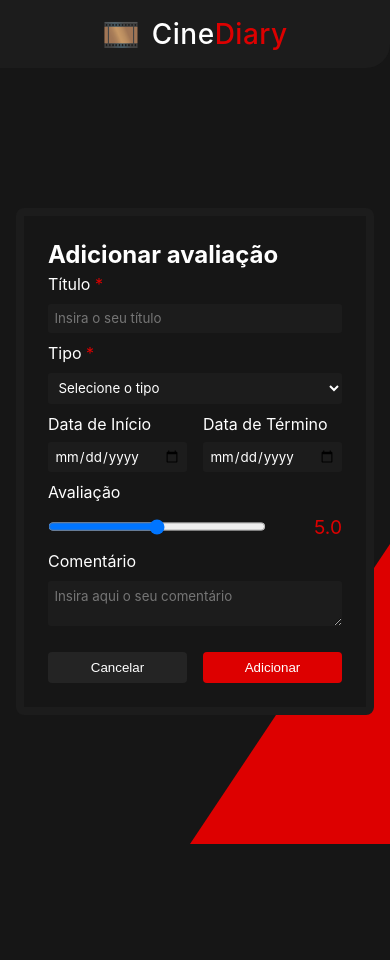
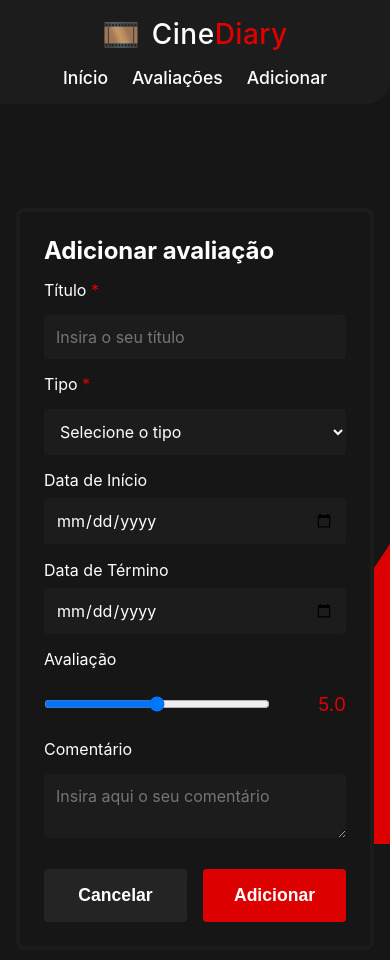
Before and after one commit to carlosrosen/CineDiary, a React (Vite) app in the folder CineDiary/: page /adicionar in a window 390 px wide. Shown: the top 960 px of the page. Before the commit the page ends 844 px from the top, so only its background shows below. Built offline with nearby package versions, Linux system fonts and the light colour scheme; no server answers.

Commit message:
feat: Implementa o ContextAPI para resolver os problemas de prop driling e o menu de navegação na logo

```diff
--- a/CineDiary/src/App.jsx
+++ b/CineDiary/src/App.jsx
@@ -2,9 +2,11 @@
 import PaginaInicial from './pages/PaginaInicial'
 import PaginaAvaliacoes from './pages/PaginaAvaliacoes'
 import PaginaCriarAvaliacao from './pages/PaginaCriarAvaliacao'
+import { AvaliacoesProvider } from './context/AvaliacoesContext'
 
 function App() {
   return (
+    <AvaliacoesProvider>
       <BrowserRouter>
         <Routes>
           <Route path="/" element={<PaginaInicial />} />
@@ -12,6 +14,7 @@
           <Route path="/adicionar" element={<PaginaCriarAvaliacao />} />
         </Routes>
       </BrowserRouter>
+    </AvaliacoesProvider>
   )
 }
 
--- a/CineDiary/src/components/FormAddAvaliacao.jsx
+++ b/CineDiary/src/components/FormAddAvaliacao.jsx
@@ -1,6 +1,7 @@
-import { useState } from "react";
+import { useState, useContext } from "react";
 import { useNavigate } from "react-router-dom";
 import { createAvaliacao } from "../services/api";
+import { AvaliacoesContext } from "../context/AvaliacoesContext";
 import "../styles/globalStyle.css";
 import "../styles/FormAddAvaliacao.css";
 
@@ -15,6 +16,7 @@
   const [comment, setComment] = useState("");
   const [isAdding, setIsAdding] = useState(false);
 
+  const { fetchAvaliacoes } = useContext(AvaliacoesContext);
   const navigate = useNavigate();
 
   const resetForm = () => {
@@ -65,10 +67,10 @@
 
     try {
       setIsAdding(true);
-      const response = await createAvaliacao(newFilm);
+      await createAvaliacao(newFilm);
       resetForm();
+      await fetchAvaliacoes();
       setIsAdding(false);
-      if(props.refresh) props.refresh();
       navigate('/avaliacoes');
     } catch (error) {
       console.error("Error adding movie or serie:", error);
--- a/CineDiary/src/components/Logo.jsx
+++ b/CineDiary/src/components/Logo.jsx
@@ -5,13 +5,21 @@
 
 function Logo() {
   return (
-    <Link to="/" className="logo-container">
+    <nav className="logo-nav-container">
+      <Link to="/" className="logo-brand">
         <p className="logo-icon">🎞️</p>
         <h1 className="logo-text">
           <span className="text-white">Cine</span>
           <span className="text-red">Diary</span>
         </h1>
       </Link>
+
+      <ul className="logo-nav-links">
+        <li><Link to="/">Início</Link></li>
+        <li><Link to="/avaliacoes">Avaliações</Link></li>
+        <li><Link to="/adicionar">Adicionar</Link></li>
+      </ul>
+    </nav>
   );
 }
 
--- a/CineDiary/src/components/ModalDelAvaliacao.jsx
+++ b/CineDiary/src/components/ModalDelAvaliacao.jsx
@@ -1,11 +1,14 @@
-import { useState } from "react";
+import { useState, useContext } from "react";
 import Modal from "react-modal";
 import { deleteAvaliacao } from "../services/api";
+import { AvaliacoesContext } from "../context/AvaliacoesContext";
 import "../styles/globalStyle.css";
 import "../styles/ModalDelAvaliacao.css";
 
 export const ModalDelAvaliacao = (props) => {
   const [isDeleting, setIsDeleting] = useState(false);
+
+  const { fetchAvaliacoes } = useContext(AvaliacoesContext);
 
   const handleDelete = async () => {
     if (!props.movieSerie || !props.movieSerie.id) {
@@ -16,8 +19,8 @@
     try {
       setIsDeleting(true);
       await deleteAvaliacao(props.movieSerie.id);
+      await fetchAvaliacoes();
       setIsDeleting(false);
-      props.refresh();
       props.setShowDeletarAvaliacao(false);
       if (props.setAlertTitle) {
         props.setAlertTitle("Sucesso");
--- a/CineDiary/src/components/ModalEditAvaliacao.jsx
+++ b/CineDiary/src/components/ModalEditAvaliacao.jsx
@@ -1,6 +1,7 @@
-import { useState, useEffect } from "react";
+import { useState, useEffect, useContext } from "react";
 import Modal from "react-modal";
 import { updateAvaliacao } from "../services/api";
+import { AvaliacoesContext } from "../context/AvaliacoesContext";
 import "../styles/globalStyle.css";
 import "../styles/ModalEditAvaliacao.css";
 
@@ -14,6 +15,7 @@
   const [rating, setRating] = useState(RATING_DEFAULT);
   const [comment, setComment] = useState("");
   const [isUpdating, setIsUpdating] = useState(false);
+  const { fetchAvaliacoes } = useContext(AvaliacoesContext);
 
   useEffect(() => {
     (() => {
@@ -70,12 +72,13 @@
     try {
       setIsUpdating(true);
       await updateAvaliacao(props.movieSerie.id, updatedFilm);
+      await fetchAvaliacoes();
       setIsUpdating(false);
-      props.refresh();
       props.setShowEditarAvaliacao(false);
     } catch {
       console.error('Erro ao editar avaliação')
       props.setMessageAlert('Erro ao editar avaliação');
+      setIsUpdating(false);
     }
   };
 
--- /dev/null
+++ b/CineDiary/src/context/AvaliacoesContext.jsx
@@ -0,0 +1,38 @@
+import { createContext, useState, useEffect } from "react";
+import { getAvaliacoes } from "../services/api";
+
+export const AvaliacoesContext = createContext();
+
+export const AvaliacoesProvider = ({ children }) => {
+  const [cards, setCards] = useState([]);
+  const [isRefreshing, setIsRefreshing] = useState(false);
+
+  const fetchAvaliacoes = async () => {
+    try {
+      setIsRefreshing(true);
+      const data = await getAvaliacoes();
+      setCards(data);
+      setIsRefreshing(false);
+    } catch (err) {
+      console.error(err);
+      setIsRefreshing(false);
+      throw err;
+    }
+  };
+
+  useEffect(() => {
+    fetchAvaliacoes();
+  }, []);
+
+  return (
+    <AvaliacoesContext.Provider
+      value={{
+        cards,
+        isRefreshing,
+        fetchAvaliacoes,
+      }}
+    >
+      {children}
+    </AvaliacoesContext.Provider>
+  );
+};
--- a/CineDiary/src/styles/FormAddAvaliacao.css
+++ b/CineDiary/src/styles/FormAddAvaliacao.css
@@ -3,33 +3,20 @@
     color: var(--white);
     display: flex;
     flex-direction: column;
-    padding: 2rem;
+    padding: 2.5rem;
     border-radius: 8px;
     border: 8px solid var(--gray-2);
-    gap: 5px;
-    width: 100%;
-    max-width: 500px;
+    gap: 15px;
+    width: 95%;
+    max-width: 650px;
     box-sizing: border-box;
     margin: 0;
-}
-
-@media (max-width: 600px) {
-    .add-movie-container {
-        padding: 1.5rem;
-        margin-top: 5rem;
-    }
-    .form-row {
-        flex-direction: column;
-    }
-    .button-group {
-        flex-direction: column;
-    }
 }
 
 .add-movie-form {
     display: flex;
     flex-direction: column;
-    gap: 10px;
+    gap: 15px;
 }
 
 .add-movie-form.hidden {
@@ -42,9 +29,12 @@
     background-color: var(--gray-2);
     color: var(--white);
     border: none;
-    border-radius: 3px;
-    padding: 0.40rem;
+    border-radius: 4px;
+    padding: 0.75rem;
     font-family: inherit;
+    font-size: 1rem;
+    width: 100%;
+    box-sizing: border-box;
 }
 
 .required-asterisk {
@@ -93,16 +83,19 @@
     flex: 1;
     color: var(--white);
     border: none;
-    padding: 0.5rem 1rem;
+    padding: 1rem 1.5rem;
+    font-size: 1.1rem;
+    font-weight: 600;
     cursor: pointer;
     margin-right: auto;
     margin-left: auto;
     border-radius: 4px;
-    transition: background-color 0.2s ease;
+    transition: background-color 0.2s ease, transform 0.1s ease;
 }
 
 .btn-cancel:hover {
     background-color: #333333;
+    transform: translateY(-2px);
 }
 
 .btn-submit {
@@ -110,16 +103,19 @@
     color: var(--white);
     flex: 1;
     border: none;
-    padding: 0.5rem 1rem;
+    padding: 1rem 1.5rem;
+    font-size: 1.1rem;
+    font-weight: 600;
     cursor: pointer;
     margin-right: auto;
     margin-left: auto;
     border-radius: 4px;
-    transition: background-color 0.2s ease;
+    transition: background-color 0.2s ease, transform 0.1s ease;
 }
 
 .btn-submit:hover {
     background-color: #FF1A1A;
+    transform: translateY(-2px);
 }
 
 .loading-container {
@@ -146,3 +142,15 @@
     0% { transform: rotate(0deg); }
     100% { transform: rotate(360deg); }
 }
+
+@media (max-width: 800px) {
+    .add-movie-container {
+        padding: 1.5rem;
+        margin-top: 5rem;
+        width: 100%;
+        border-width: 4px;
+    }
+    .form-row {
+        flex-direction: column;
+    }
+}
--- a/CineDiary/src/styles/Logo.css
+++ b/CineDiary/src/styles/Logo.css
@@ -1,16 +1,46 @@
-.logo-container {
+.logo-nav-container {
+  display: flex;
+  align-items: center;
+  justify-content: flex-start;
+  gap: 40px;
+  border-bottom-right-radius: 60px;
+  background-color: var(--gray-2);
+  width: fit-content;
+  padding: 20px 60px 20px 30px;
+}
+
+.logo-brand {
   display: flex;
   align-items: center;
   gap: 12px;
-  border-bottom-right-radius: 60px;
-  background-color: var(--gray-2);
-  width: fit-content;
-  padding: 20px 400px 20px 30px;
   text-decoration: none;
+}
+
+.logo-nav-links {
+  display: flex;
+  gap: 2rem;
+  list-style: none;
+  margin: 0;
+  padding: 0;
+}
+
+.logo-nav-links a {
+  text-decoration: none;
+  color: var(--white);
+  font-size: 1.1rem;
+  font-weight: 500;
+  transition: color 0.3s ease;
+  padding-bottom: 0.2rem;
+}
+
+.logo-nav-links a:hover {
+  color: var(--red);
+  border-bottom: 2px solid var(--red);
 }
 
 .logo-icon {
   font-size: 30px;
+  margin: 0;
 }
 
 .logo-text {
@@ -29,10 +59,16 @@
 }
 
 @media (max-width: 900px) {
-  .logo-container {
+  .logo-nav-container {
     padding: 16px 20px;
     width: 100%;
+    min-width: unset;
     border-bottom-right-radius: 24px;
     justify-content: center;
+    flex-direction: column;
+    gap: 15px;
+  }
+  .logo-nav-links {
+    gap: 1.5rem;
   }
 }
--- a/CineDiary/src/styles/ModalDelAvaliacao.css
+++ b/CineDiary/src/styles/ModalDelAvaliacao.css
@@ -82,36 +82,40 @@
     background-color: #222222;
     color: var(--white);
     border: none;
-    padding: 0.75rem 2rem;
+    padding: 1rem 1.5rem;
     cursor: pointer;
-    font-size: 1rem;
+    font-size: 1.1rem;
+    font-weight: 600;
     border-radius: 4px;
     flex: 1;
     max-width: 150px;
     text-align: center;
-    transition: background-color 0.2s ease;
+    transition: background-color 0.2s ease, transform 0.1s ease;
 }
 
 .btn-delete-cancel:hover {
     background-color: #333333;
+    transform: translateY(-2px);
 }
 
 .btn-delete-confirm {
     background-color: var(--red);
     color: var(--white);
     border: none;
-    padding: 0.75rem 2rem;
+    padding: 1rem 1.5rem;
     cursor: pointer;
-    font-size: 1rem;
+    font-size: 1.1rem;
+    font-weight: 600;
     border-radius: 4px;
     flex: 1;
     max-width: 150px;
     text-align: center;
-    transition: background-color 0.2s ease;
+    transition: background-color 0.2s ease, transform 0.1s ease;
 }
 
 .btn-delete-confirm:hover {
     background-color: #FF1A1A;
+    transform: translateY(-2px);
 }
 
 @keyframes spin {
--- a/CineDiary/src/styles/ModalEditAvaliacao.css
+++ b/CineDiary/src/styles/ModalEditAvaliacao.css
@@ -94,16 +94,19 @@
     flex: 1;
     color: var(--white);
     border: none;
-    padding: 0.5rem 1rem;
+    padding: 1rem 1.5rem;
+    font-size: 1.1rem;
+    font-weight: 600;
     cursor: pointer;
     margin-right: auto;
     margin-left: auto;
     border-radius: 4px;
-    transition: background-color 0.2s ease;
+    transition: background-color 0.2s ease, transform 0.1s ease;
 }
 
 .btn-cancel:hover {
     background-color: #333333;
+    transform: translateY(-2px);
 }
 
 .btn-save {
@@ -111,16 +114,19 @@
     color: var(--white);
     flex: 1;
     border: none;
-    padding: 0.5rem 1rem;
+    padding: 1rem 1.5rem;
+    font-size: 1.1rem;
+    font-weight: 600;
     cursor: pointer;
     margin-right: auto;
     margin-left: auto;
     border-radius: 4px;
-    transition: background-color 0.2s ease;
+    transition: background-color 0.2s ease, transform 0.1s ease;
 }
 
 .btn-save:hover {
     background-color: #FF1A1A;
+    transform: translateY(-2px);
 }
 
 .loading-container {
```
Also changed, not shown: CineDiary/src/pages/PaginaAvaliacoes.jsx (+3 -27 lines). Lines whose indentation alone changed are shown as unchanged.
